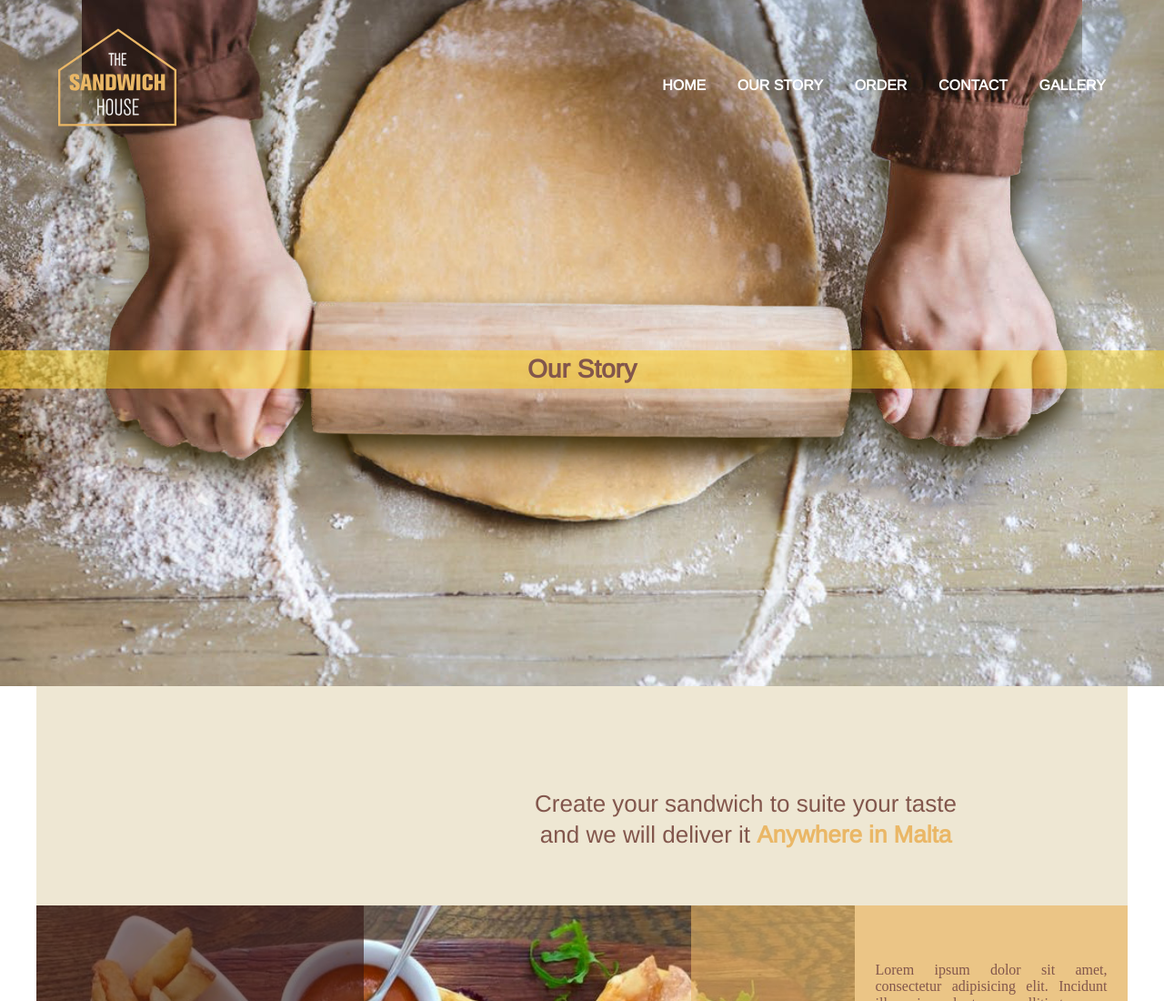
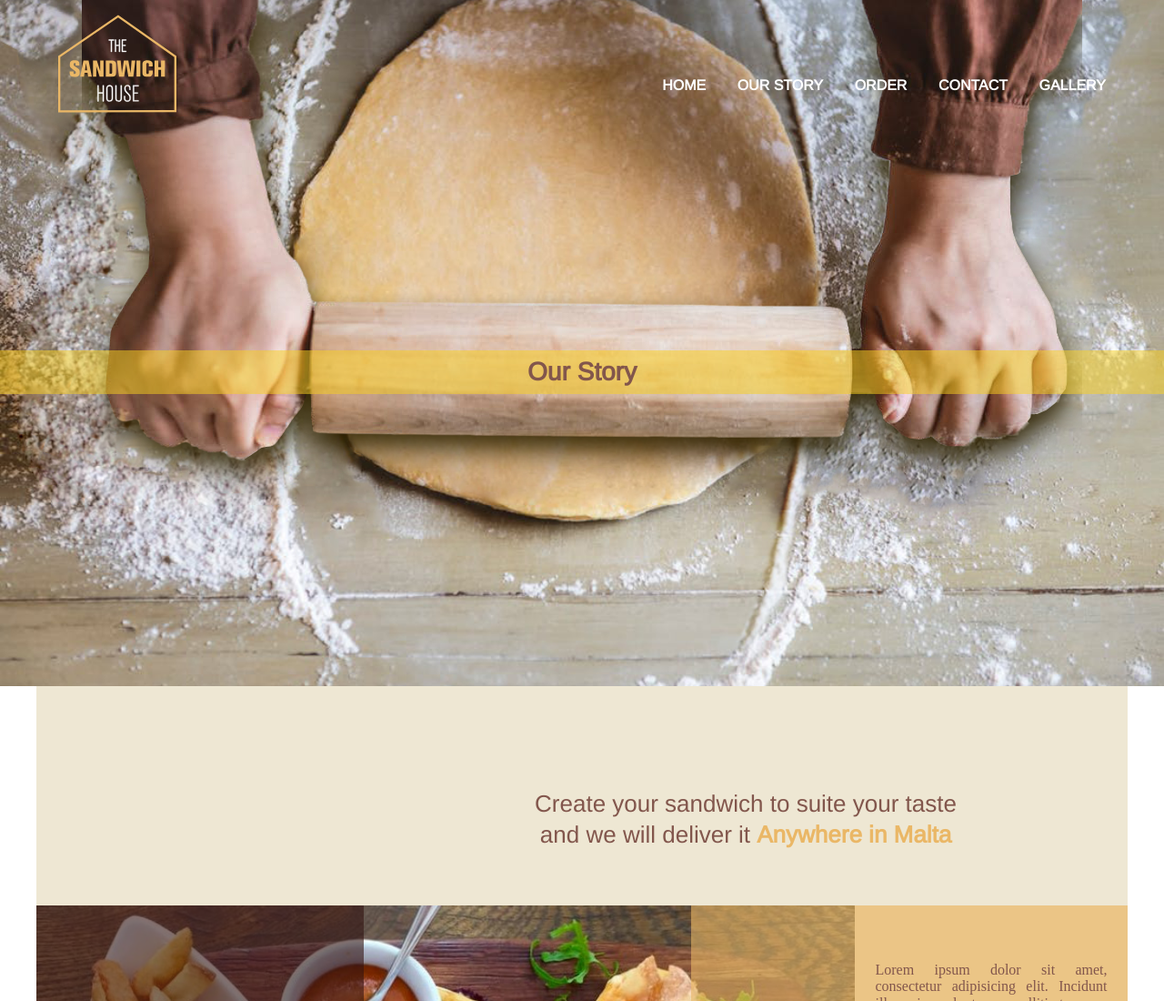
Before and after one commit to stefan320/sandwich-house, a plain HTML site: page html/our-story.html in a window 1280 px wide. Shown: the top 1100 px of the page at 91% size. Drawn offline with nearby package versions, Linux system fonts and the light colour scheme.

Commit message:
updated nav bar height for our story page

```diff
--- a/css/navbar.css
+++ b/css/navbar.css
@@ -14,7 +14,7 @@ Mobile Nav
 }
 #burger{
     position: fixed;
-    top: 55px;  /*Container height is 110px */
+    top: 40px;  /*Container height is 110px */
     right: 7.5%;
     z-index: 22;
     width: 32px;
@@ -37,7 +37,7 @@ Mobile Nav
 }
 
 .nav-container{
-  height: 140px;
+  height: 110px;
   background-color: #82564C;
   width: 100%;
 }
@@ -72,14 +72,14 @@ Mobile Nav
 
 .nav-brand{
   position: absolute;
-  top: 30px;
+  top: 15px;
   left: 7.5%;
   height: 80px;
 }
 
 @media only screen and (min-width: 750px){
   .nav-brand{
-    width: 15%;
+    width: 10%;
   }
 }
 @media only screen and (min-width: 880px){
--- a/css/our-story.css
+++ b/css/our-story.css
@@ -47,7 +47,7 @@ html{
   flex-direction: column;
   justify-content: center;
   position: absolute;
-  top: 65%;
+  top: 63%;
   height: 36px;
   width: 100%;
 }
@@ -219,7 +219,8 @@ footer{
 @media only screen and (min-width: 480px){
 
     .rollingpin-string{
-      top: 67%;
+      height: 44px;
+      top: 66%;
     }
 
   .bg-note{
@@ -253,7 +254,8 @@ footer{
 }
 
 .rollingpin-string{
-  top: 68%;
+  height: 42px
+  top: 53%;
 }
 
 .h-brown{
@@ -347,7 +349,7 @@ footer{
 
   .rollingpin-string{
     top: 51%;
-    height: 42px;
+    height: 48px;
   }
 
   .rollingpin-string > h3 {
```
